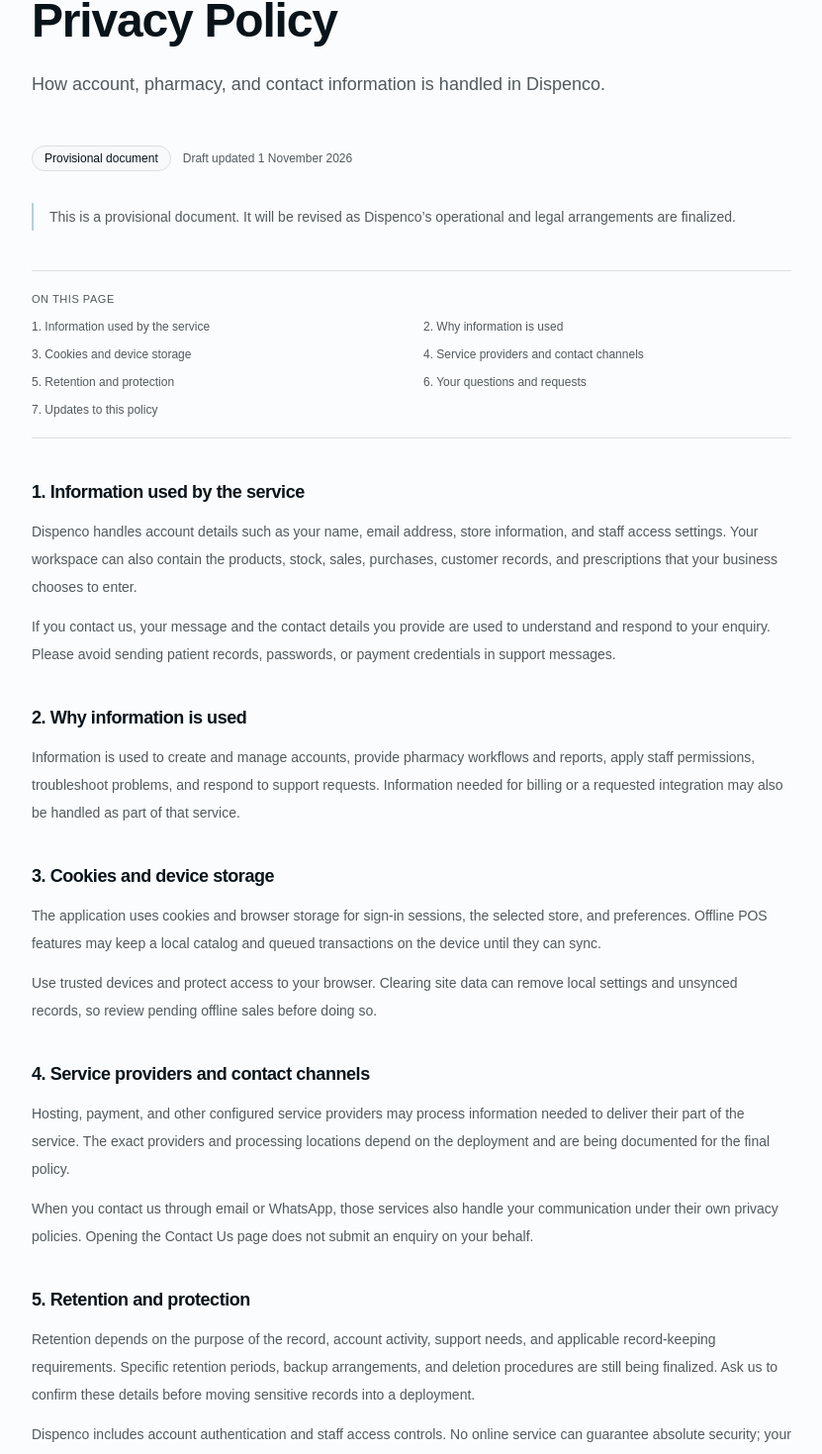
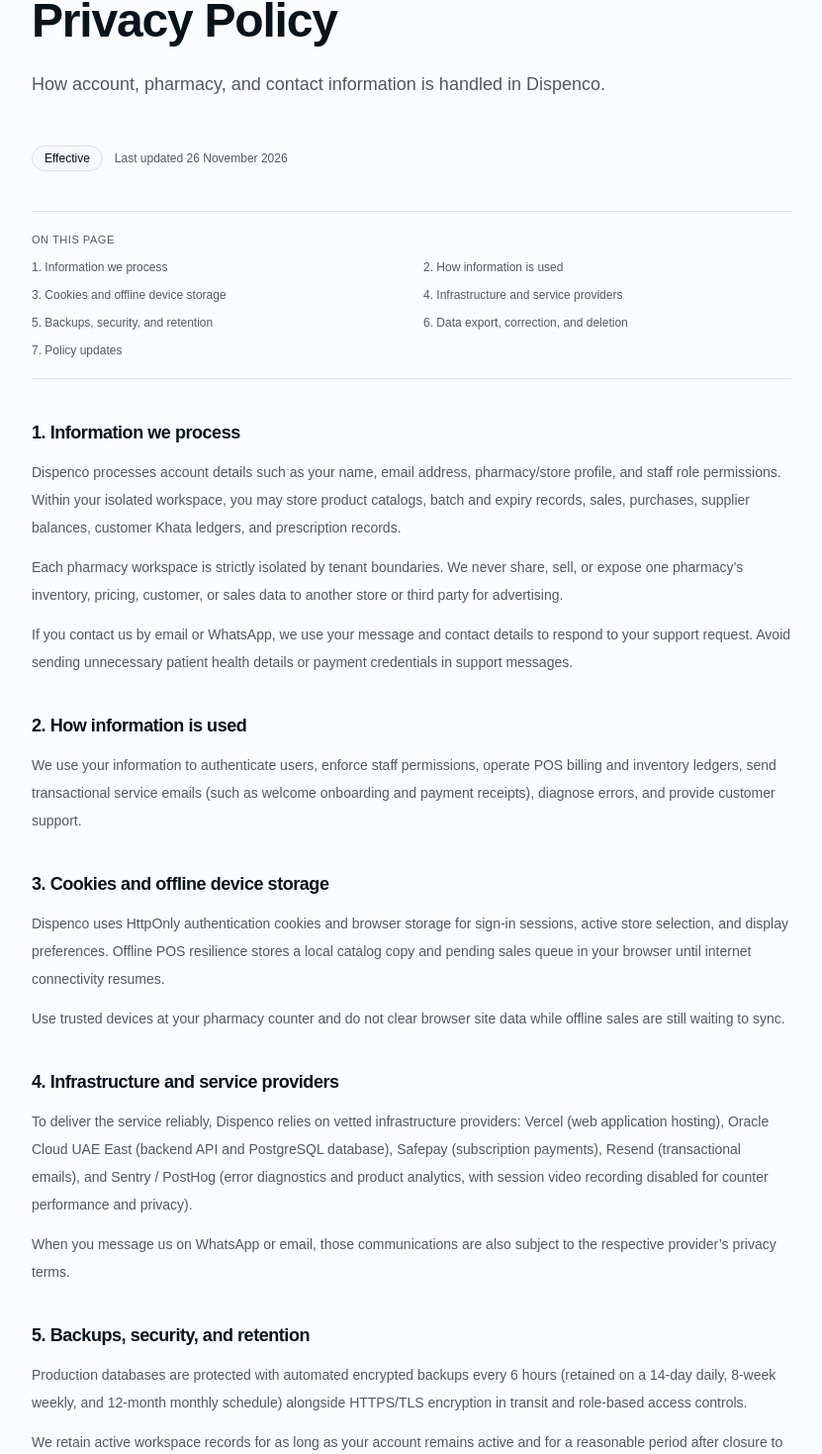
Before and after one commit to zain546/dispenco, a Next.js app in the folder apps/web/: page /privacy in a window 1280 px wide. Shown: the part 239-1708 px from the top of the page at 99% size, without its empty margins (224-1055 px from the left). Built offline with nearby package versions, Linux system fonts and the light colour scheme; no server answers; a web font is replaced by a local one.

Commit message:
docs(legal): finalize production Privacy Policy and Terms of Service

```diff
--- a/apps/web/src/components/marketing/legal-content.ts
+++ b/apps/web/src/components/marketing/legal-content.ts
@@ -10,7 +10,7 @@ interface LegalDocument {
   sections: readonly LegalSection[];
 }
 
-export const legalDraftUpdated = { date: '2026-11-01', label: '1 November 2026' } as const;
+export const legalDraftUpdated = { date: '2026-11-26', label: '26 November 2026' } as const;
 
 export const legalDocuments = {
   privacy: {
@@ -19,115 +19,114 @@ export const legalDocuments = {
     sections: [
       {
         id: 'information',
-        title: '1. Information used by the service',
+        title: '1. Information we process',
         paragraphs: [
-          'Dispenco handles account details such as your name, email address, store information, and staff access settings. Your workspace can also contain the products, stock, sales, purchases, customer records, and prescriptions that your business chooses to enter.',
-          'If you contact us, your message and the contact details you provide are used to understand and respond to your enquiry. Please avoid sending patient records, passwords, or payment credentials in support messages.',
+          'Dispenco processes account details such as your name, email address, pharmacy/store profile, and staff role permissions. Within your isolated workspace, you may store product catalogs, batch and expiry records, sales, purchases, supplier balances, customer Khata ledgers, and prescription records.',
+          'Each pharmacy workspace is strictly isolated by tenant boundaries. We never share, sell, or expose one pharmacy’s inventory, pricing, customer, or sales data to another store or third party for advertising.',
+          'If you contact us by email or WhatsApp, we use your message and contact details to respond to your support request. Avoid sending unnecessary patient health details or payment credentials in support messages.',
         ],
       },
       {
         id: 'purposes',
-        title: '2. Why information is used',
+        title: '2. How information is used',
         paragraphs: [
-          'Information is used to create and manage accounts, provide pharmacy workflows and reports, apply staff permissions, troubleshoot problems, and respond to support requests. Information needed for billing or a requested integration may also be handled as part of that service.',
+          'We use your information to authenticate users, enforce staff permissions, operate POS billing and inventory ledgers, send transactional service emails (such as welcome onboarding and payment receipts), diagnose errors, and provide customer support.',
         ],
       },
       {
         id: 'device-storage',
-        title: '3. Cookies and device storage',
+        title: '3. Cookies and offline device storage',
         paragraphs: [
-          'The application uses cookies and browser storage for sign-in sessions, the selected store, and preferences. Offline POS features may keep a local catalog and queued transactions on the device until they can sync.',
-          'Use trusted devices and protect access to your browser. Clearing site data can remove local settings and unsynced records, so review pending offline sales before doing so.',
+          'Dispenco uses HttpOnly authentication cookies and browser storage for sign-in sessions, active store selection, and display preferences. Offline POS resilience stores a local catalog copy and pending sales queue in your browser until internet connectivity resumes.',
+          'Use trusted devices at your pharmacy counter and do not clear browser site data while offline sales are still waiting to sync.',
         ],
       },
       {
         id: 'providers',
-        title: '4. Service providers and contact channels',
+        title: '4. Infrastructure and service providers',
         paragraphs: [
-          'Hosting, payment, and other configured service providers may process information needed to deliver their part of the service. The exact providers and processing locations depend on the deployment and are being documented for the final policy.',
-          'When you contact us through email or WhatsApp, those services also handle your communication under their own privacy policies. Opening the Contact Us page does not submit an enquiry on your behalf.',
+          'To deliver the service reliably, Dispenco relies on vetted infrastructure providers: Vercel (web application hosting), Oracle Cloud UAE East (backend API and PostgreSQL database), Safepay (subscription payments), Resend (transactional emails), and Sentry / PostHog (error diagnostics and product analytics, with session video recording disabled for counter performance and privacy).',
+          'When you message us on WhatsApp or email, those communications are also subject to the respective provider’s privacy terms.',
         ],
       },
       {
         id: 'retention',
-        title: '5. Retention and protection',
+        title: '5. Backups, security, and retention',
         paragraphs: [
-          'Retention depends on the purpose of the record, account activity, support needs, and applicable record-keeping requirements. Specific retention periods, backup arrangements, and deletion procedures are still being finalized. Ask us to confirm these details before moving sensitive records into a deployment.',
-          'Dispenco includes account authentication and staff access controls. No online service can guarantee absolute security; your business should also manage permissions, protect its devices, and keep appropriate copies of important records.',
+          'Production databases are protected with automated encrypted backups every 6 hours (retained on a 14-day daily, 8-week weekly, and 12-month monthly schedule) alongside HTTPS/TLS encryption in transit and role-based access controls.',
+          'We retain active workspace records for as long as your account remains active and for a reasonable period after closure to allow data export or comply with applicable record-keeping obligations.',
         ],
       },
       {
         id: 'requests',
-        title: '6. Your questions and requests',
+        title: '6. Data export, correction, and deletion',
         paragraphs: [
-          'Contact us to ask about your information, request a correction or export, or discuss deletion and account closure. What can be provided depends on the request, your authority over the relevant account, and applicable requirements. We may need to verify your identity or account authority before responding.',
+          'Store owners may export inventory, audit logs, and ledger records from the application or contact us at dispenco@gmail.com or WhatsApp (+92 318 6942546) to request data correction, export, or account deletion after identity verification.',
         ],
       },
       {
         id: 'updates',
-        title: '7. Updates to this policy',
+        title: '7. Policy updates',
         paragraphs: [
-          'This provisional policy will be updated as operational and legal details are confirmed. The draft date above identifies the version currently displayed. Contact us if you need clarification before using the service.',
+          'We may update this Privacy Policy as Dispenco grows or regulatory requirements change. The effective date at the top of this page reflects the latest revision.',
         ],
       },
     ],
   },
   terms: {
     title: 'Terms of Service',
-    description: 'Provisional terms for using Dispenco’s pharmacy and business-management tools.',
+    description: 'Terms governing use of Dispenco’s pharmacy inventory, POS, and business-management platform.',
     sections: [
       {
         id: 'service',
         title: '1. About the service',
         paragraphs: [
-          'Dispenco provides software for pharmacy inventory, billing, and business records. It does not replace professional dispensing judgment, licensing obligations, or the checks your business must carry out for medicines, prescriptions, and statutory records.',
+          'Dispenco provides cloud software for pharmacy inventory, batch/expiry tracking, point-of-sale billing, Khata ledgers, and multi-store management. Dispenco is an operational tool and does not replace licensed pharmacist judgment, DRAP licensing obligations, or statutory tax and FBR compliance checks required for your business.',
         ],
       },
       {
         id: 'accounts',
         title: '2. Accounts and authorized access',
         paragraphs: [
-          'Provide accurate account information and use the service only for a business you are authorized to manage. Protect your credentials, assign suitable staff permissions, and contact us if you suspect unauthorized access.',
-          'Do not attempt to access another business’s records, disrupt the service, bypass access controls, or upload malicious content.',
+          'You must provide accurate registration details and use Dispenco only for a business you are authorized to operate. Keep your credentials secure, assign appropriate staff permissions, and notify us promptly if you suspect unauthorized access.',
+          'You may not attempt to access another tenant’s records, probe or bypass security controls, or disrupt the platform.',
         ],
       },
       {
         id: 'records',
-        title: '3. Your business records',
+        title: '3. Your store data and accuracy',
         paragraphs: [
-          'You are responsible for the information entered into your workspace and for having the authority to handle customer, staff, and patient information. Check prices, quantities, expiry dates, receipts, and reports before relying on them for business decisions.',
-          'Keep appropriate copies of important records. Offline transactions must be reviewed and synchronized; avoid clearing local data while sales are still pending.',
+          'You retain ownership of all business, product, and customer records entered into your workspace, and you are responsible for having lawful authority to store customer or prescription data. Always verify product prices, batch quantities, expiry dates, and printed receipts before dispensing.',
+          'During offline POS operation, ensure queued transactions are synced once internet access returns.',
         ],
       },
       {
         id: 'commercial-terms',
-        title: '4. Plans, trials, and payments',
+        title: '4. Trials, pricing, and Safepay billing',
         paragraphs: [
-          'The price, features, taxes, billing interval, trial conditions, renewal arrangements, cancellation terms, and any refund conditions for a paid service should be confirmed with you before you commit.',
-          'Illustrative website prices and features marked “coming soon” are not guaranteed plan inclusions. Any separately agreed commercial terms should be reviewed alongside the final service terms.',
+          'New Starter workspaces include a 30-day free trial with no credit card required upfront. Following the trial, the Starter plan is billed at PKR 1,500 per 30-day period via Safepay (cards, EasyPaisa, and JazzCash).',
+          'If a subscription expires without renewal, your workspace enters Read-Only mode: you never lose access to view or export your existing records, while new write operations (such as creating sales or editing stock) pause until the subscription is renewed.',
         ],
       },
       {
         id: 'availability',
         title: '5. Availability and third-party services',
         paragraphs: [
-          'Access depends on your device, browser, connection, and any services used by your deployment. Maintenance, technical issues, or changes to integrations can affect availability. Offline features require prior setup and later synchronization.',
-          'Support coverage, backup arrangements, and any availability commitments should be confirmed for your deployment. Third-party services, including payments and messaging, may have their own terms.',
+          'We monitor uptime continuously and maintain automated database backups, though uninterrupted availability depends on internet connectivity, browser compatibility, and third-party providers (hosting, payments, and messaging).',
         ],
       },
       {
         id: 'closure',
         title: '6. Cancellation and account closure',
         paragraphs: [
-          'Contact us to discuss cancellation, account closure, or exporting records. Review any agreed billing commitments and arrange the records you need before closing your account. Retention or deletion may be affected by applicable record-keeping requirements.',
+          'You may cancel your subscription at any time before your next billing period by contacting support at dispenco@gmail.com or WhatsApp (+92 318 6942546). Export any records you need prior to requesting permanent account deletion.',
         ],
       },
       {
-        id: 'provisional-status',
-        title: '7. Provisional status and questions',
+        id: 'contact',
+        title: '7. Governing law and contact',
         paragraphs: [
-          'This draft summarizes intended service rules. It does not replace a separately agreed contract or any mandatory legal rights. Details such as the contracting entity, governing law, and liability provisions remain to be confirmed in the final terms.',
-          'Contact us about anything that is unclear before subscribing or relying on a particular service commitment.',
+          'These terms are governed by the laws of Pakistan. For legal notices, billing questions, or support inquiries, contact Dispenco at dispenco@gmail.com or +92 318 6942546.',
         ],
       },
     ],
--- a/apps/web/src/components/marketing/legal-page.tsx
+++ b/apps/web/src/components/marketing/legal-page.tsx
@@ -10,18 +10,14 @@ export function LegalPage({ kind }: { kind: keyof typeof legalDocuments }) {
 
   return (
     <PublicPage narrow eyebrow="Legal" title={document.title} description={document.description}>
-      <div className="mb-8 flex flex-wrap items-center gap-3 text-xs text-muted-foreground">
+      <div className="mb-10 flex flex-wrap items-center gap-3 text-xs text-muted-foreground">
         <span className="rounded-full border bg-muted/30 px-3 py-1 font-medium text-foreground">
-          Provisional document
+          Effective
         </span>
         <span>
-          Draft updated <time dateTime={legalDraftUpdated.date}>{legalDraftUpdated.label}</time>
+          Last updated <time dateTime={legalDraftUpdated.date}>{legalDraftUpdated.label}</time>
         </span>
       </div>
-      <p className="mb-10 border-l-2 border-primary/30 pl-4 text-sm leading-7 text-muted-foreground">
-        This is a provisional document. It will be revised as Dispenco’s operational and legal
-        arrangements are finalized.
-      </p>
       <nav aria-label="On this page" className="mb-10 border-y py-5">
         <p className="mb-3 text-overline text-muted-foreground">On this page</p>
         <ol className="grid gap-x-6 gap-y-3 text-xs sm:grid-cols-2">
```
Also changed, not shown: 1 other file (tests, documents, lock files or other folders).
